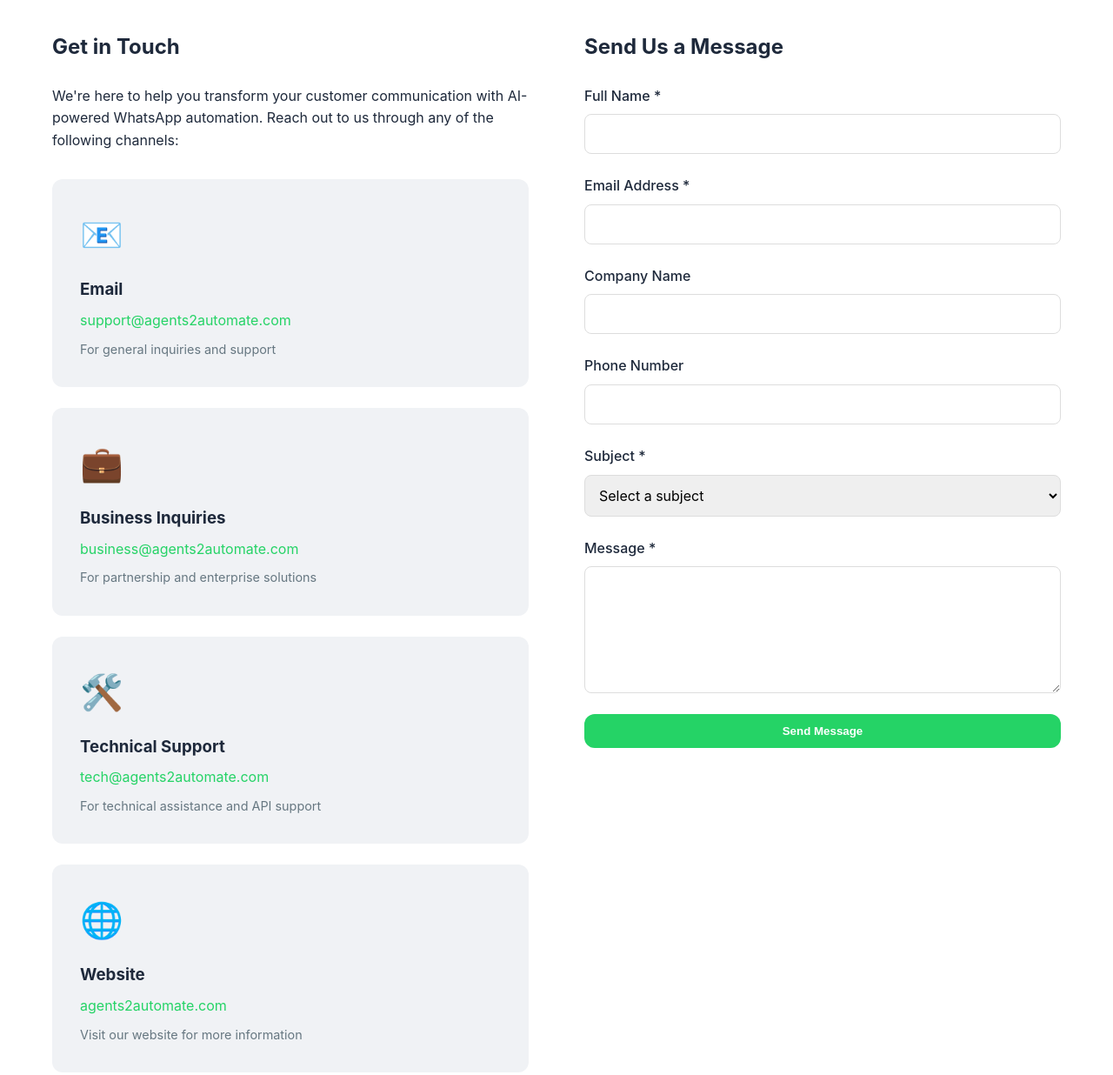
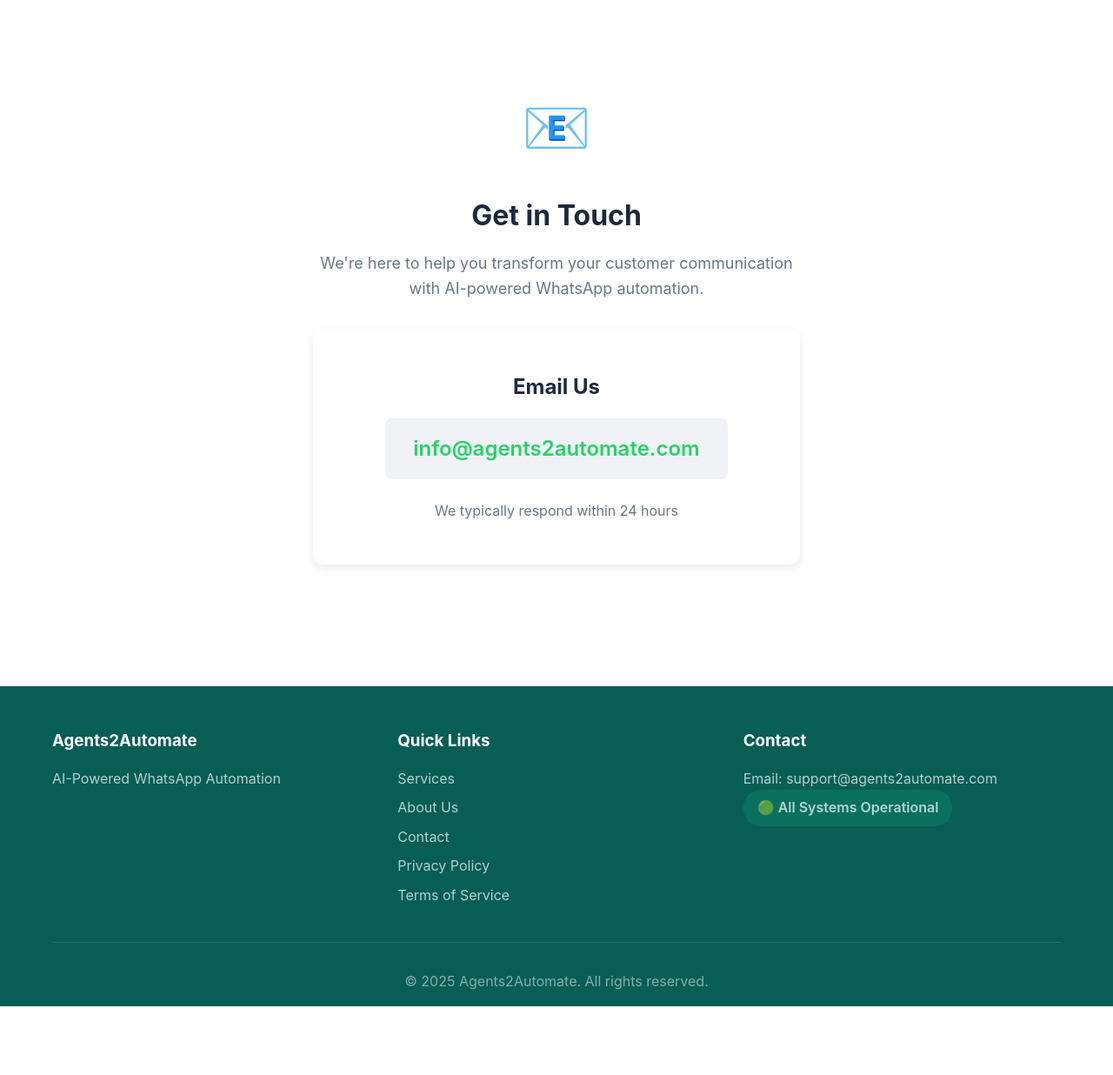
Before and after one commit to Junaid91/agents2automate.com, a plain HTML site: page contact.html in a window 1280 px wide. Shown: the part 380-1616 px from the top of the page at 87% size. After the commit the page ends 1537 px from the top, so only its background shows below. Drawn offline with Linux system fonts and the light colour scheme.

Commit message:
Simplify contact page to only show info@agents2automate.com

```diff
--- a/contact.html
+++ b/contact.html
@@ -35,120 +35,23 @@
 
         <section class="contact-section">
             <div class="container">
-                <div class="contact-grid">
-                    <div class="contact-info">
-                        <h2>Get in Touch</h2>
-                        <p>We're here to help you transform your customer communication with AI-powered WhatsApp automation. Reach out to us through any of the following channels:</p>
-
-                        <div class="contact-methods">
-                            <div class="contact-method">
-                                <div class="method-icon">📧</div>
-                                <h3>Email</h3>
-                                <p><a href="mailto:support@agents2automate.com">support@agents2automate.com</a></p>
-                                <p class="method-desc">For general inquiries and support</p>
-                            </div>
-
-                            <div class="contact-method">
-                                <div class="method-icon">💼</div>
-                                <h3>Business Inquiries</h3>
-                                <p><a href="mailto:business@agents2automate.com">business@agents2automate.com</a></p>
-                                <p class="method-desc">For partnership and enterprise solutions</p>
-                            </div>
-
-                            <div class="contact-method">
-                                <div class="method-icon">🛠️</div>
-                                <h3>Technical Support</h3>
-                                <p><a href="mailto:tech@agents2automate.com">tech@agents2automate.com</a></p>
-                                <p class="method-desc">For technical assistance and API support</p>
-                            </div>
-
-                            <div class="contact-method">
-                                <div class="method-icon">🌐</div>
-                                <h3>Website</h3>
-                                <p><a href="https://agents2automate.com">agents2automate.com</a></p>
-                                <p class="method-desc">Visit our website for more information</p>
-                            </div>
-                        </div>
-
-                        <div class="business-hours">
-                            <h3>Business Hours</h3>
-                            <p>Monday - Friday: 9:00 AM - 6:00 PM (EST)</p>
-                            <p>Saturday - Sunday: Closed</p>
-                            <p class="note">Emergency support available 24/7 for enterprise clients</p>
-                        </div>
-
-                        <div class="response-time">
-                            <h3>Response Time</h3>
-                            <p>We typically respond to all inquiries within 24 hours during business days. For urgent matters, please mark your email as "Urgent" in the subject line.</p>
-                        </div>
+                <div style="max-width: 600px; margin: 0 auto; text-align: center; padding: 60px 20px;">
+                    <div style="margin-bottom: 2rem;">
+                        <div style="font-size: 4rem; margin-bottom: 1.5rem;">📧</div>
+                        <h2 style="font-size: 2rem; color: var(--text-dark); margin-bottom: 1rem;">Get in Touch</h2>
+                        <p style="font-size: 1.125rem; color: var(--text-light); margin-bottom: 2rem;">
+                            We're here to help you transform your customer communication with AI-powered WhatsApp automation.
+                        </p>
                     </div>
 
-                    <div class="contact-form-section">
-                        <h2>Send Us a Message</h2>
-                        <form class="contact-form" action="https://formspree.io/f/your-form-id" method="POST">
-                            <div class="form-group">
-                                <label for="name">Full Name *</label>
-                                <input type="text" id="name" name="name" required>
-                            </div>
-
-                            <div class="form-group">
-                                <label for="email">Email Address *</label>
-                                <input type="email" id="email" name="email" required>
-                            </div>
-
-                            <div class="form-group">
-                                <label for="company">Company Name</label>
-                                <input type="text" id="company" name="company">
-                            </div>
-
-                            <div class="form-group">
-                                <label for="phone">Phone Number</label>
-                                <input type="tel" id="phone" name="phone">
-                            </div>
-
-                            <div class="form-group">
-                                <label for="subject">Subject *</label>
-                                <select id="subject" name="subject" required>
-                                    <option value="">Select a subject</option>
-                                    <option value="general">General Inquiry</option>
-                                    <option value="whatsapp">WhatsApp API Integration</option>
-                                    <option value="ai">AI Chatbot Development</option>
-                                    <option value="automation">Workflow Automation</option>
-                                    <option value="support">Technical Support</option>
-                                    <option value="partnership">Partnership Opportunity</option>
-                                    <option value="other">Other</option>
-                                </select>
-                            </div>
-
-                            <div class="form-group">
-                                <label for="message">Message *</label>
-                                <textarea id="message" name="message" rows="6" required></textarea>
-                            </div>
-
-                            <button type="submit" class="btn btn-primary">Send Message</button>
-                        </form>
-                    </div>
-                </div>
-
-                <div class="faq-section">
-                    <h2>Frequently Asked Questions</h2>
-                    <div class="faq-grid">
-                        <div class="faq-item">
-                            <h3>How long does it take to set up WhatsApp Business API?</h3>
-                            <p>Typically 3-5 business days for account approval and setup. Once approved, we can have your automation running within 1-2 weeks depending on complexity.</p>
-                        </div>
-                        <div class="faq-item">
-                            <h3>What are the costs involved?</h3>
-                            <p>Costs vary based on message volume and features required. Contact us for a customized quote based on your specific needs.</p>
-                        </div>
-                        <div class="faq-item">
-                            <h3>Do you provide ongoing support?</h3>
-                            <p>Yes! We offer 24/7 technical support for all our clients, along with regular updates and optimization of your AI models.</p>
-                        </div>
-                        <div class="faq-item">
-                            <h3>Can you integrate with our existing systems?</h3>
-                            <p>Absolutely. We specialize in integrating WhatsApp with CRMs, ERPs, inventory systems, and custom applications.</p>
-                        </div>
+                    <div style="background: white; padding: 3rem; border-radius: 12px; box-shadow: 0 4px 12px rgba(0, 0, 0, 0.08);">
+                        <h3 style="color: var(--text-dark); margin-bottom: 1rem; font-size: 1.5rem;">Email Us</h3>
+                        <a href="mailto:info@agents2automate.com" style="font-size: 1.5rem; color: #25D366; text-decoration: none; font-weight: 600; display: inline-block; padding: 1rem 2rem; background: #f0f2f5; border-radius: 8px; transition: all 0.3s ease;">
+                            info@agents2automate.com
+                        </a>
+                        <p style="margin-top: 1.5rem; color: var(--text-light); font-size: 1rem;">
+                            We typically respond within 24 hours
+                        </p>
                     </div>
                 </div>
             </div>
```
